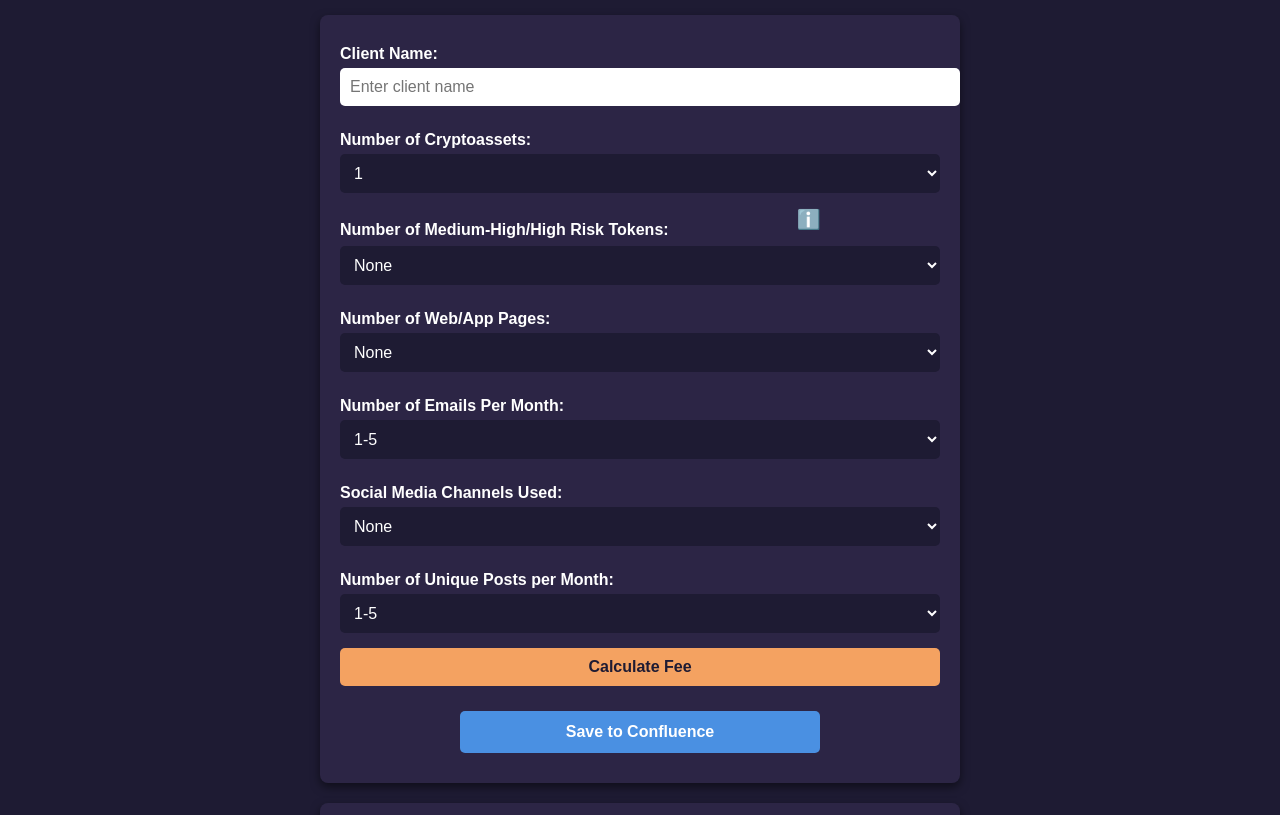
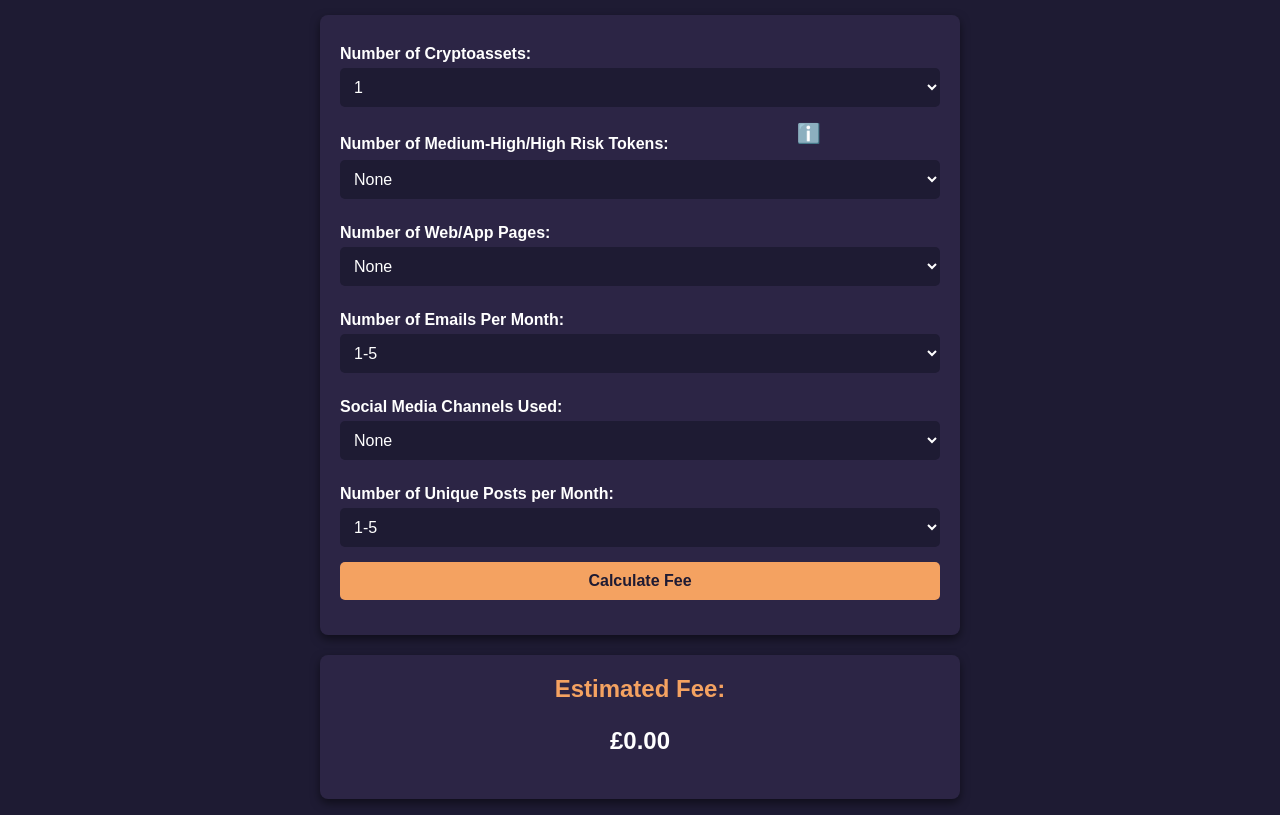
Before and after one commit to FireCrackerNutz/englebert-fee-calc, a plain HTML site: page index.html in a window 1280 px wide. Shown: the part 137-952 px from the top of the page. Drawn offline with nearby package versions, Linux system fonts and the light colour scheme.

Commit message:
Update index.html
Reverting to Dec 2nd

```diff
--- a/index.html
+++ b/index.html
@@ -5,9 +5,7 @@
     <meta name="viewport" content="width=device-width, initial-scale=1.0">
     <title>Englebert Fee Calculator</title>
     <link rel="stylesheet" href="styles.css">
-    <script src="https://cdnjs.cloudflare.com/ajax/libs/html2canvas/1.4.1/html2canvas.min.js"></script>
 </head>
-
 <body>
     <header>
         <div class="logo-container">
@@ -21,10 +19,6 @@
         </div>
     </header>
     <form id="fee-calculator">
-
-        <label for="client-name">Client Name:</label>
-        <input type="text" id="client-name" placeholder="Enter client name" required>
-
         <label for="tokens">Number of Cryptoassets:</label>
         <select id="tokens">
             <option value="14000">1</option>
@@ -41,6 +35,7 @@
             <label for="risk-profile">Number of Medium-High/High Risk Tokens:</label>
             <button type="button" id="info-button" class="info-button">ℹ️</button>
         </div>
+
 
         <select id="risk-profile">
             <option value="1.0">None</option>
@@ -95,21 +90,14 @@
         </select>
 
         <button type="button" id="calculate-fee">Calculate Fee</button>
-
-        <button type="button" id="save-to-confluence">Save to Confluence</button>
     </form>
-
     <div id="result">
         <h2>Estimated Fee:</h2>
         <p id="fee-display">£0.00</p>
     </div>
-
-
-
     <footer>
         <p>Powered by Englebert Ltd - Ensuring Trust. Empowering Growth.</p>
     </footer>
-
     <script src="script.js"></script>
 </body>
 </html>
```
